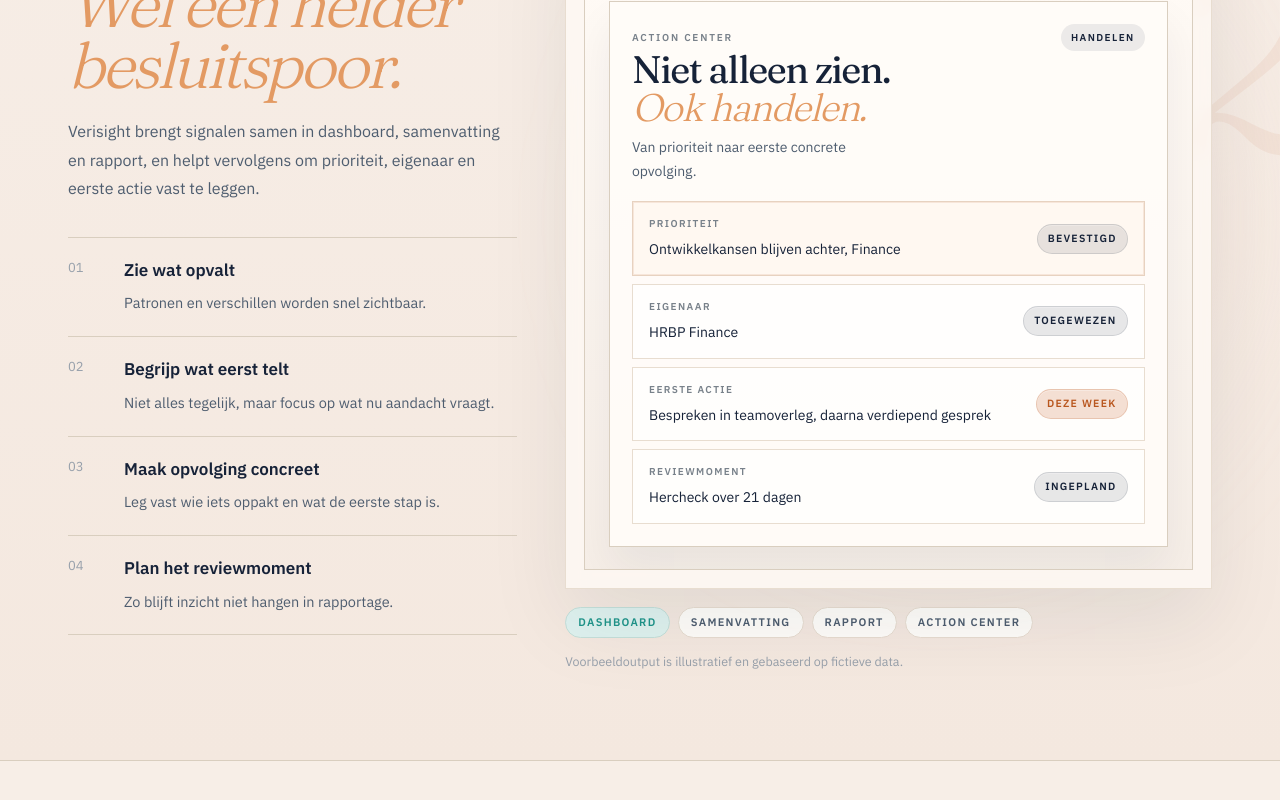
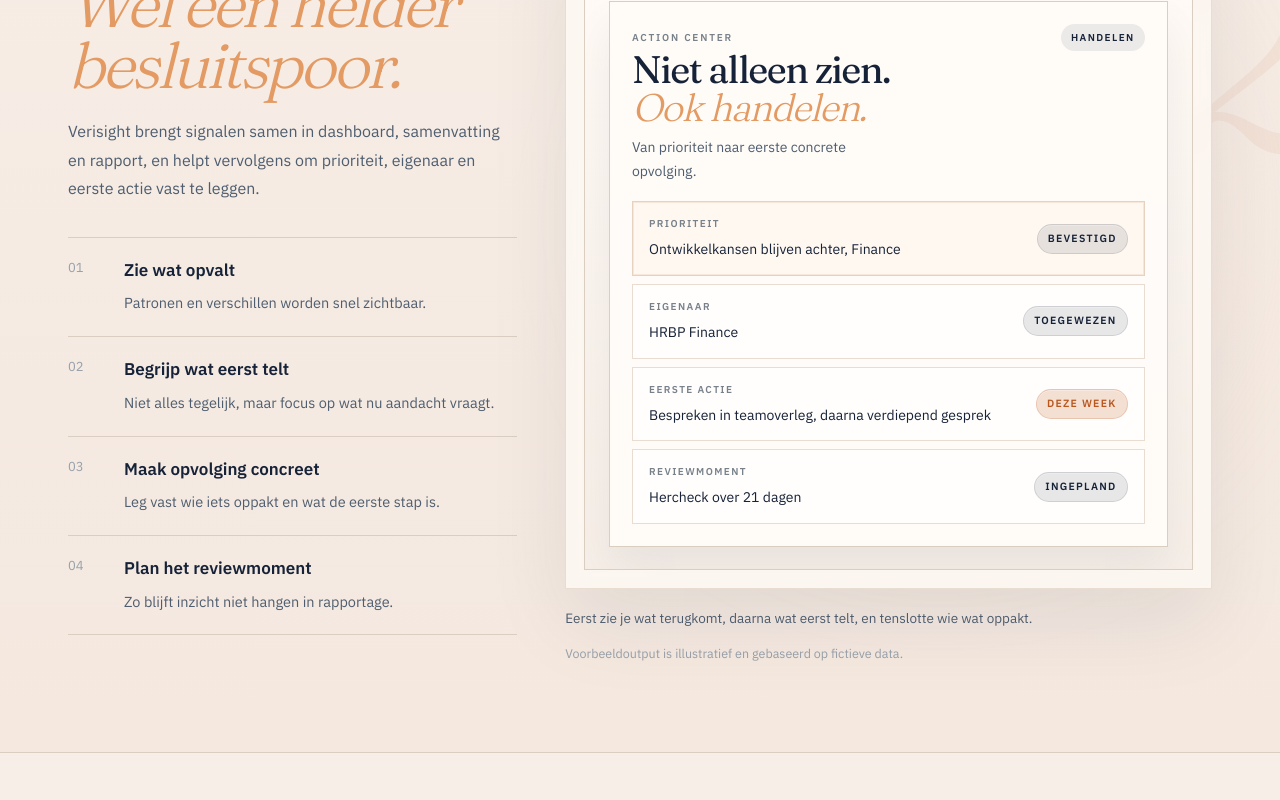
Before and after one commit to larshengel08-lang/VerisightSaaS, a Next.js app in the folder frontend/: page / in a window 1280 px wide. Shown: the part 1240-2040 px from the top of the page. Built offline with nearby package versions, Linux system fonts and the light colour scheme.

Commit message:
Clarify homepage motion graphic framing

```diff
--- a/frontend/components/marketing/home-page-content.tsx
+++ b/frontend/components/marketing/home-page-content.tsx
@@ -147,34 +147,6 @@ function Arrow() {
     <svg width="13" height="13" viewBox="0 0 14 14" fill="none" aria-hidden>
       <path d="M2.5 7h9M7.5 3.5L11 7l-3.5 3.5" stroke="currentColor" strokeWidth="1.5" strokeLinecap="round" strokeLinejoin="round" />
     </svg>
-  )
-}
-
-function Tag({ children, tone = 'default' }: { children: React.ReactNode; tone?: 'default' | 'accent' }) {
-  const palette =
-    tone === 'accent'
-      ? { background: SURFACE.tealSoft, border: '#c5e0da', color: SURFACE.teal }
-      : { background: SURFACE.surface, border: SURFACE.borderSoft, color: SURFACE.text }
-
-  return (
-    <span
-      style={{
-        alignItems: 'center',
-        background: palette.background,
-        border: `1px solid ${palette.border}`,
-        borderRadius: 999,
-        color: palette.color,
-        display: 'inline-flex',
-        fontFamily: bodyFont,
-        fontSize: 11,
-        fontWeight: 700,
-        letterSpacing: '.12em',
-        padding: '6px 12px',
-        textTransform: 'uppercase',
-      }}
-    >
-      {children}
-    </span>
   )
 }
 
@@ -759,7 +731,7 @@ function SuitePreviewSection() {
             <Reveal delay={0.08} from="right">
               <div className="suite-motion-shell">
               <div className="suite-phase-tabs" aria-label="Visual flow">
-                {['Zien', 'Prioriteren', 'Handelen'].map((phase, index) => (
+                {['Signalen', 'Prioriteit', 'Opvolging'].map((phase, index) => (
                   <span key={phase} className={`suite-phase-tab suite-phase-tab-${index + 1}`}>
                     {phase}
                   </span>
@@ -773,7 +745,7 @@ function SuitePreviewSection() {
                   <div className="suite-motion-frame-head">
                     <div>
                       <p className="suite-phase-eyebrow">Motion graphic</p>
-                      <p className="suite-motion-frame-title">Van zien naar eerste opvolging</p>
+                      <p className="suite-motion-frame-title">Van eerste signalen naar eerste actie</p>
                     </div>
 
                     <div className="suite-motion-progress" aria-hidden>
@@ -909,12 +881,9 @@ function SuitePreviewSection() {
                 </div>
               </div>
 
-              <div style={{ display: 'flex', flexWrap: 'wrap', gap: 8, marginBottom: 14, marginTop: 18 }}>
-                <Tag tone="accent">Dashboard</Tag>
-                <Tag>Samenvatting</Tag>
-                <Tag>Rapport</Tag>
-                <Tag>Action Center</Tag>
-              </div>
+              <p style={{ color: SURFACE.text, fontSize: 13.5, lineHeight: 1.65, marginBottom: 14, marginTop: 18 }}>
+                Eerst zie je wat terugkomt, daarna wat eerst telt, en tenslotte wie wat oppakt.
+              </p>
               <p style={{ color: SURFACE.subtle, fontSize: 12.5 }}>
                 Voorbeeldoutput is illustratief en gebaseerd op fictieve data.
               </p>
```
